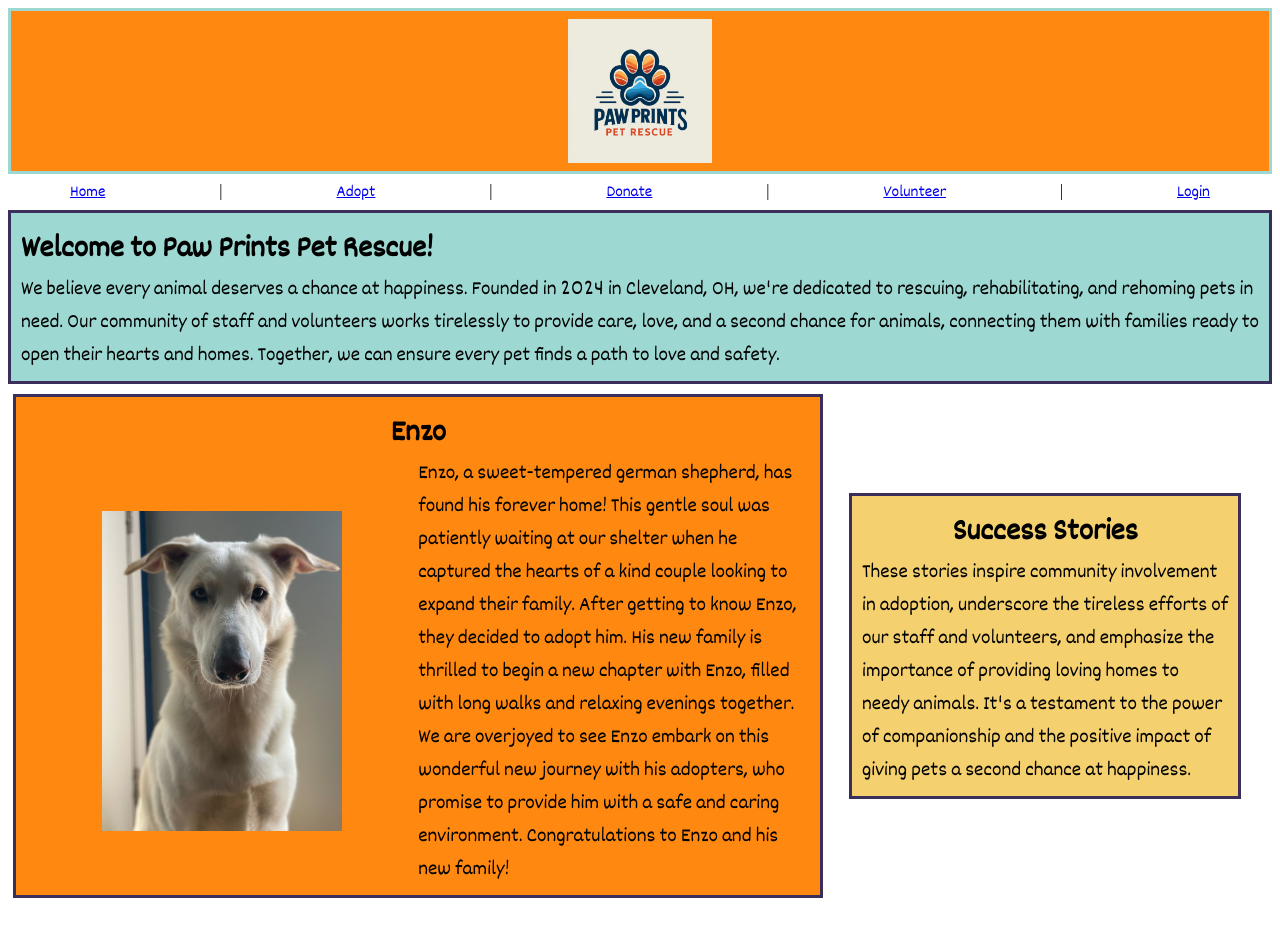
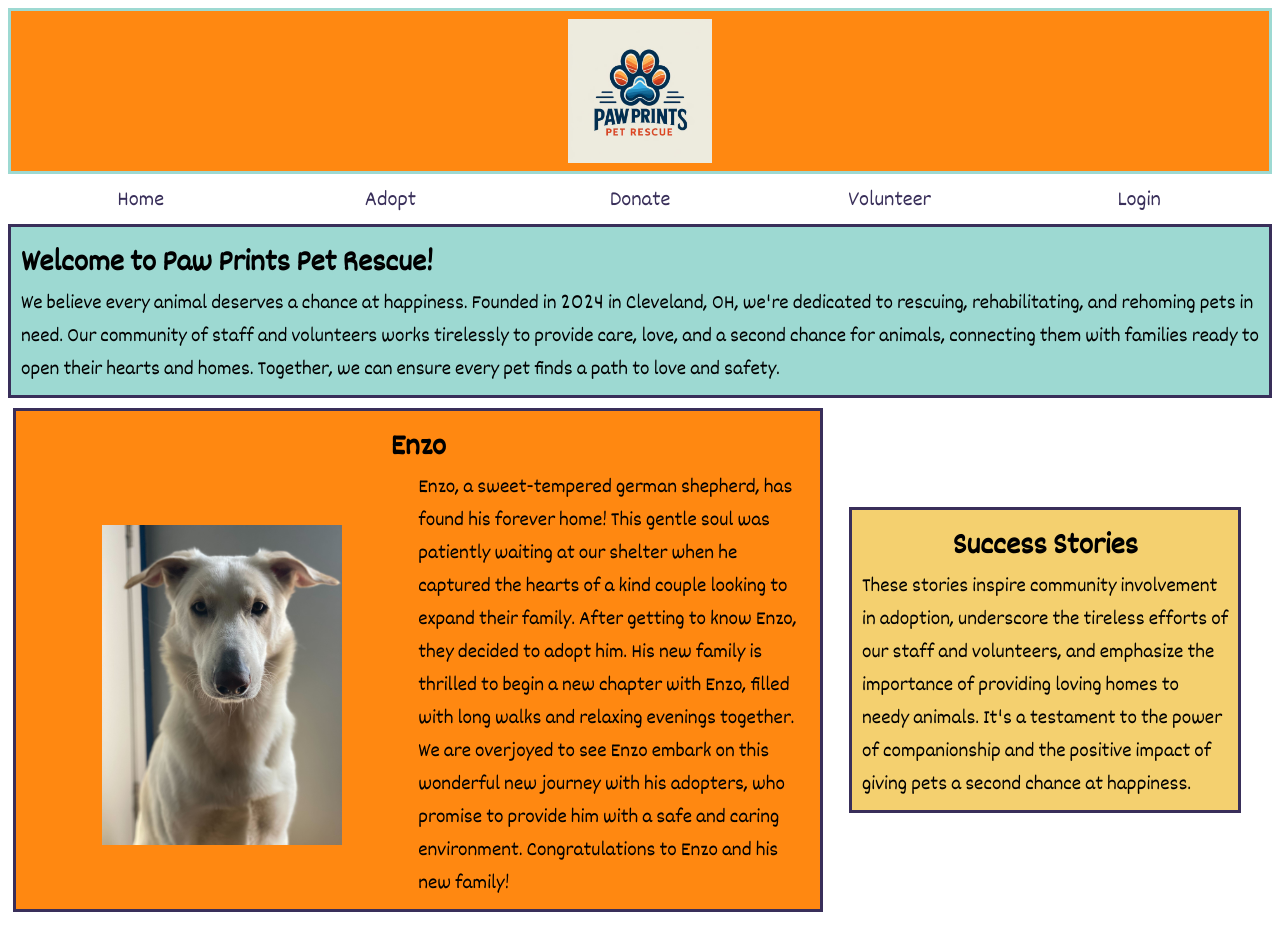
Before and after one commit to mp091689/paw-prints-pet-rescue, a Vue app in the folder vue/: page / in a window 1280 px wide. Built offline with nearby package versions, Linux system fonts and the light colour scheme.

Commit message:
update styling across front end

```diff
--- a/vue/src/App.vue
+++ b/vue/src/App.vue
@@ -2,17 +2,27 @@ npm run dev<template>
   <div id="capstone-app">
 
     <div class="header">
-      <img src="pet-photos/Paw Prints Pet Rescue Logo.png" class="company-logo" alt="PAW LOGO">
+      <img src="/pet-photos/Paw Prints Pet Rescue Logo.png" class="company-logo" alt="PAW LOGO">
       <!-- <h1 id="title"> Paw Prints Pet Rescue</h1> -->
     </div>
 
     <div id="nav">
-      <router-link v-bind:to="{ name: 'home' }">Home</router-link> |
-      <router-link v-bind:to="{ name: 'adopt' }">Adopt</router-link> |
-      <router-link v-bind:to="{name : 'donate'}">Donate</router-link> |
-      <router-link v-bind:to="{name: 'volunteer'}">Volunteer </router-link> |
-      <router-link v-bind:to="{ name: 'logout' }" v-if="$store.state.token != ''">Logout</router-link>
-      <router-link v-bind:to="{ name: 'login' }" v-if="$store.state.token == ''">Login</router-link>
+      <a id="home">
+        <router-link v-bind:to="{ name: 'home' }" class="nav-button">Home</router-link>
+      </a>
+      <a id="adopt">
+        <router-link v-bind:to="{ name: 'adopt' }" class="nav-button">Adopt</router-link>
+      </a>
+      <a id="donate">
+        <router-link v-bind:to="{name : 'donate'}" class="nav-button">Donate</router-link>
+      </a>
+      <a id="volunteer">
+        <router-link v-bind:to="{name: 'volunteer'}" class="nav-button">Volunteer </router-link>
+      </a>
+      <a id="login">
+        <router-link v-bind:to="{ name: 'logout' }" v-if="$store.state.token != ''" class="nav-button">Logout</router-link>
+        <router-link v-bind:to="{ name: 'login' }" v-if="$store.state.token == ''" class="nav-button">Login</router-link>
+      </a>
     </div>
 
     <router-view />
@@ -44,10 +54,45 @@ npm run dev<template>
 
   #nav{
     max-width: 100vw;
-    font-size: medium;
-    padding: 5px;
+    padding: 1vh;
+    display: grid;
+    grid-template-columns: 1fr 1fr 1fr 1fr 1fr;
+    grid-template-areas:
+    "home adopt donate volunteer login";
+  }
+  a {
+    text-decoration: none;
+    font-size: 115%;
+    color: #392F5A;
+  }
+  a:hover {
+    text-decoration: underline;
+    color: #FF8811;
+  }
+  #home {
+    grid-area: home;
     display: flex;
-    justify-content: space-around;
+    justify-content: center;
+  }
+  #adopt {
+    grid-area: adopt;
+    display: flex;
+    justify-content: center;
+  }
+  #donate {
+    grid-area: donate;
+    display: flex;
+    justify-content: center;
+  }
+  #volunteer {
+    grid-area: volunteer;
+    display: flex;
+    justify-content: center;
+  }
+  #login {
+    grid-area: login;
+    display: flex;
+    justify-content: center;
   }
 </style>
 
--- a/vue/src/components/PetCard.vue
+++ b/vue/src/components/PetCard.vue
@@ -1,7 +1,7 @@
 <template>
     <div  class="pet-card" :class="`${$attrs.class}`">
 
-      <router-link id="pet-edit" :to="{name: 'edit-pet', params: {petId: pet.petId}}" v-if="isAuthorized()">Edit</router-link>
+
 
       <div class="img">
         <img class="pet-pic" :src="getMainPhotoUrl(pet.petId)" alt="">
@@ -14,7 +14,9 @@
         <p id="pet-special">{{ pet.hasSpecialNeed ? "I have special needs." : "" }}</p>
       </div>
 
-
+      <a id="edit-link">
+        <router-link id="pet-edit" :to="{name: 'edit-pet', params: {petId: pet.petId}}" v-if="isAuthorized()">Edit</router-link>
+      </a>
 
     </div>
 </template>
@@ -44,7 +46,8 @@ export default {
 
 <style scoped>
 .pet-card {
-  display: flexbox;
+  display: flex;
+  flex-direction: column;
   border: solid #392F5A 3px;
   justify-content: space-between;
   padding-left: 2px;
@@ -57,7 +60,7 @@ export default {
 }
 .pet-pic {
   max-width: 95%;
-  max-height: 100%;
+  max-height: 95%;
   padding-top: 1vh;
   margin: auto;
 }
@@ -90,9 +93,18 @@ export default {
   margin: auto;
   font-size: 150%;
 }
-#pet-edit {
-  display: flex;
-  justify-content: end;
+#edit-link {
+  align-self: flex-end;
+  padding: 1vh 1vw;
+  text-align: right;
+}
+a {
+    text-decoration: none;
+    color: #392F5A;
+  }
+a:hover {
+  text-decoration: underline;
+  color: #7d450d;
 }
 
  .pet-card.orange-card {
--- a/vue/src/components/PetDetails.vue
+++ b/vue/src/components/PetDetails.vue
@@ -11,9 +11,14 @@
 </template>
 
 <script>
+import petService from "@/services/PetService";
+
+
 export default{
-    props:['pet'],
-    methods:{}
+    pet: {
+      type: Object,
+      required: true
+    }
 }
 
 </script>
--- a/vue/src/components/PetsList.vue
+++ b/vue/src/components/PetsList.vue
@@ -4,8 +4,12 @@
     </div>
     <div v-else>
 
-        <div class="pet-filter">
+        <div id="filter-toggle">
+            <button id="toggle-button" @click="toggleFilters">Filter Pets</button>
+        </div>
 
+        <div v-if="showFilters" class="pet-filter">
+            <div class="species-filter">
                 <label for="speciesId">Species:</label>
                 <select id="speciesId" v-model="filters.speciesId">
                     <option value="">All Species</option>
@@ -13,16 +17,24 @@
                     <option value="2">Dogs</option>
                     <option value="3">Bunnies</option>
                 </select>
+            </div>
 
+            <div class="age-filter">
                 <label for="age">Age:</label>
-            <input id="age" type="number" v-model.number="filters.age" placeholder="Age">
+                <input id="age" type="number" v-model.number="filters.age" placeholder="Age" max="30" min="0">
+            </div>
 
+            <div class="breed-filter">
                 <label for="breed">Breed:</label>
                 <input id="breed" v-model="filters.breed" placeholder="Breed">
+            </div>
 
+            <div class="color-filter">
                 <label for="color">Color:</label>
                 <input id="color" v-model="filters.color" placeholder="Color">
+            </div>
 
+            <div class="size-filter">
                 <label for="size">Size:</label>
                 <select id="size" v-model="filters.size">
                     <option value="">All Sizes</option>
@@ -32,23 +44,29 @@
                     <option value="L">L</option>
                     <option value="XL">XL</option>
                 </select>
+            </div>
 
+            <div class="gender-filter">
                 <label for="gender">Gender:</label>
                 <select id="gender" v-model="filters.gender">
                     <option value="">All Genders</option>
                     <option value="Female">Female</option>
                     <option value="Male">Male</option>
                 </select>
+            </div>
 
+            <div class="fixed-filter">
                 <label for="isFixed">Fixed:</label>
                 <input id="isFixed" type="checkbox" v-model="filters.isFixed">
+            </div>
 
+            <div class="special-filter">
                 <label for="hasSpecialNeed">Special Needs:</label>
                 <input id="hasSpecialNeed" type="checkbox" v-model="filters.hasSpecialNeed">
+            </div>
 
             <!-- <label for="isAdopted">Show Adopted:</label>
             <input id="isAdopted" type="checkbox" v-model="filters.isAdopted"> -->
-
         </div>
 
         <div class="pets-list">
@@ -76,6 +94,7 @@ export default {
         return {
             isLoading: true,
             pets: [],
+            showFilters: false,
             filters: {
                 speciesId: '',
                 breed: '',
@@ -89,6 +108,11 @@ export default {
             }
         }
     },
+    methods: {
+        toggleFilters() {
+            this.showFilters = !this.showFilters;
+        }
+    },
     created() {
         petService.getPets(this.isAdopted).then(response => {
             this.pets = response.data;
@@ -100,9 +124,9 @@ export default {
         filteredPets() {
             return this.pets.filter(pet => {
                 return (!parseInt(this.filters.speciesId) || pet.speciesId === parseInt(this.filters.speciesId))
-                    && (!this.filters.breed || pet.breed.toLowerCase() === (this.filters.breed.toLowerCase()))
+                    && (!this.filters.breed || pet.breed.toLowerCase().includes(this.filters.breed.toLowerCase()))
                     && (!this.filters.age || pet.age === this.filters.age)
-                    && (!this.filters.color || pet.color.toLowerCase() === (this.filters.color.toLowerCase()))
+                    && (!this.filters.color || pet.color.toLowerCase().includes(this.filters.color.toLowerCase()))
                     && (!this.filters.size || pet.size.toLowerCase() === (this.filters.size.toLowerCase()))
                     && (!this.filters.gender || pet.gender.toLowerCase() === this.filters.gender.toLowerCase())
                     && (!this.filters.isFixed || pet.isFixed === this.filters.isFixed)
@@ -115,6 +139,24 @@ export default {
 </script>
 
 <style scoped>
+#filter-toggle {
+    display: flex;
+    justify-content: end;
+    padding: 1vh;
+}
+#toggle-button {
+    background-color: #F4D06F;
+    border: solid #392F5A 2px;
+    color: #392F5A;
+    text-align: center;
+    text-decoration: none;
+    font-family: Dekko;
+    font-size: 115%;
+}
+#toggle-button:hover {
+    background-color: #9DD9D2;
+}
+
 .pet-filter {
     margin-top: 2vh;
     display: flex;
@@ -126,12 +168,13 @@ export default {
   align-content: center;
   grid-template-columns: 1fr 1fr 1fr;
   gap: 10px;
-  padding: 10px;
+  padding-left: 10px;
+  padding-right: 10px;
 }
 
 .pets-list > div {
   text-align: center;
-  padding: 20px 0;
+  padding: 5px 0;
   font-size: 30px;
 }
 </style>
--- a/vue/src/views/pet/PetDetailsView.vue
+++ b/vue/src/views/pet/PetDetailsView.vue
@@ -1,16 +1,37 @@
 <template>
-    <pet-details :pet = "pet"/>
+    <div v-if="isLoading">
+        <h1>loading...</h1>
+    </div>
+    <pet-details :pet="pet" v-else/>
 </template>
 
 <style>
 </style>
 
 <script>
-import PetDetails from '../../components/PetDetails.vue';
+import PetDetails from "@/components/PetDetails.vue"
+import petService from "@/services/PetService";
 
 export default {
-    components: {
-        PetDetails
+  components: {
+    PetDetails
+},
+  data() {
+    return {
+      isLoading: true,
+      pet: {},
     }
-}
+  },
+  created() {
+    let petId = parseInt(this.$route.params.petId);
+    if (petId !== 0) {
+      petService.getPet(petId)
+          .then(response => {
+            this.pet = response.data;
+            this.isLoading = false;
+          })
+          .catch(error => console.log(error));
+    }
+  }
+};
 </script>
```
Lines whose indentation alone changed are shown as unchanged.
